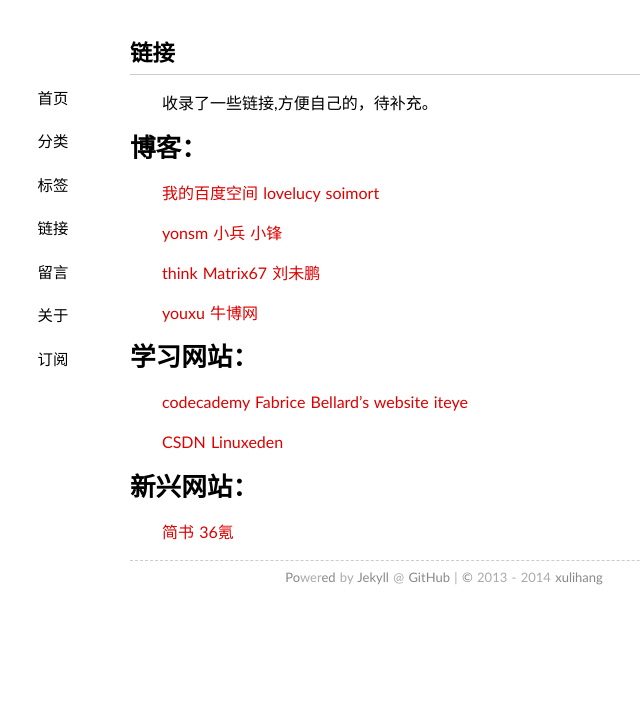
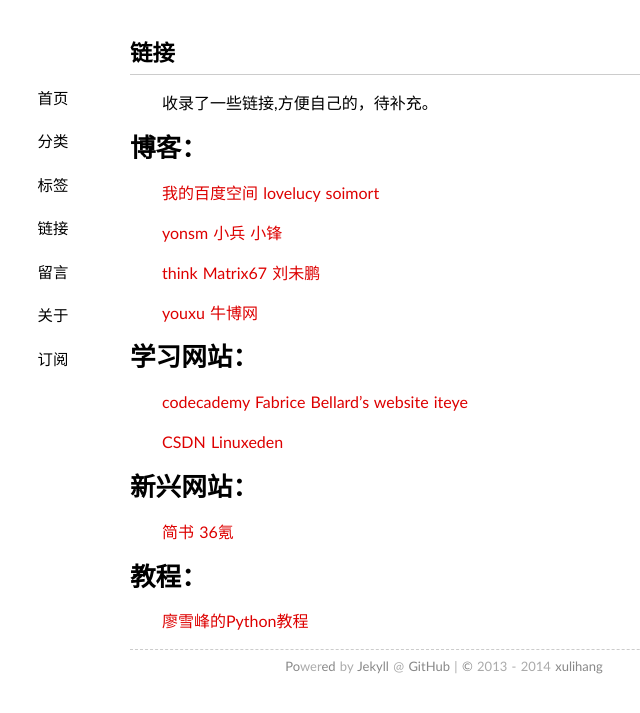
Before and after one commit to xulihang/xulihang.github.io, a Jekyll site: the page built from links/index.md, in a window 1280 px wide. Shown: the top 713 px of the page, without its empty margins (210-850 px from the left). Built offline with Jekyll 4.4.1, drawn with Linux system fonts in a browser that asks for light colours; some web fonts are replaced; Markdown is read by kramdown in place of the engine named in the settings; comment, search, counter and statistics services are not loaded.

Commit message:
add a link

```diff
--- a/links/index.md
+++ b/links/index.md
@@ -24,3 +24,6 @@ comments: yes
 
 #新兴网站：
 [简书](http://jianshu.io/)  [ 36氪](http://www.36kr.com/)
+
+#教程：
+[廖雪峰的Python教程](http://www.liaoxuefeng.com/wiki/001374738125095c955c1e6d8bb493182103fac9270762a000)
```
